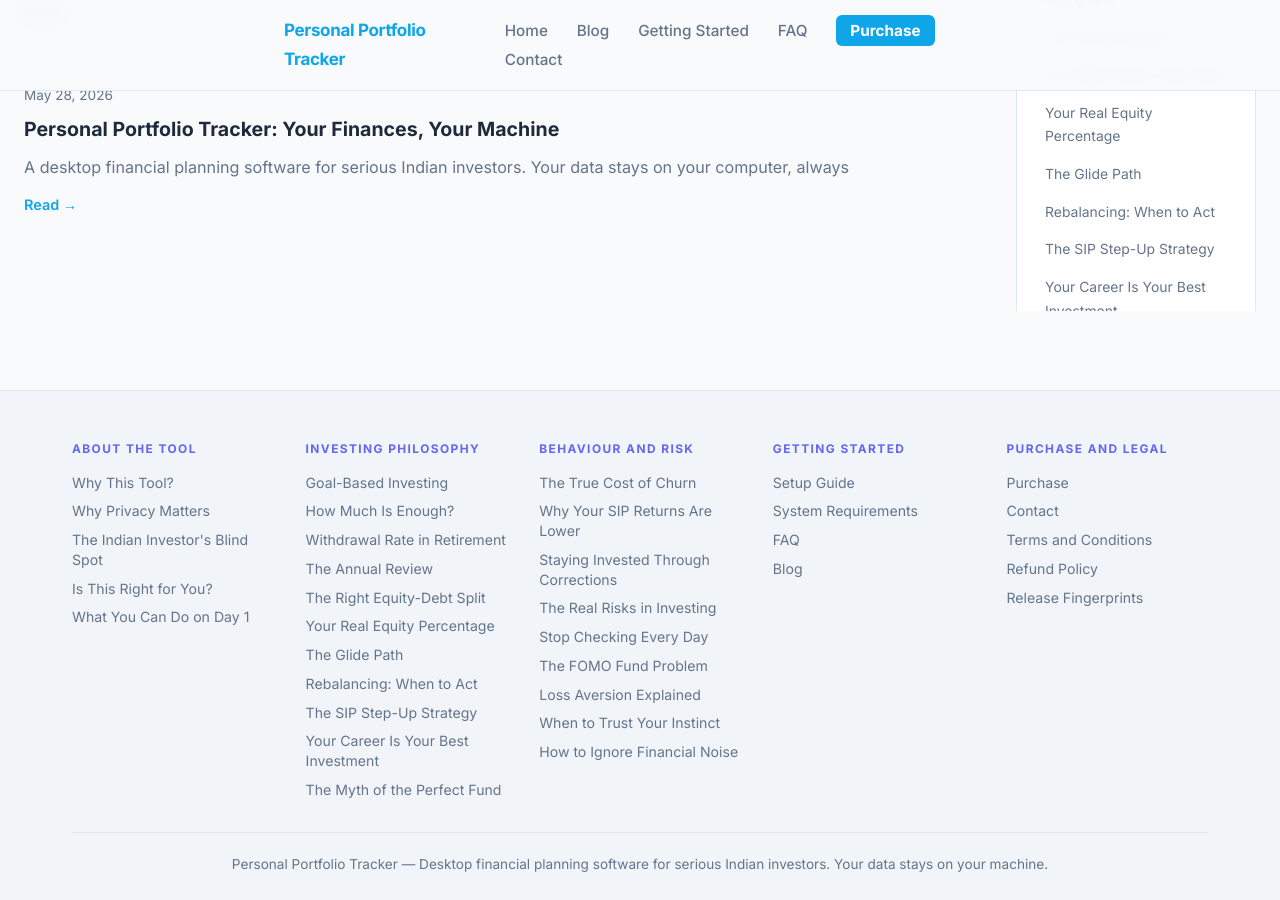
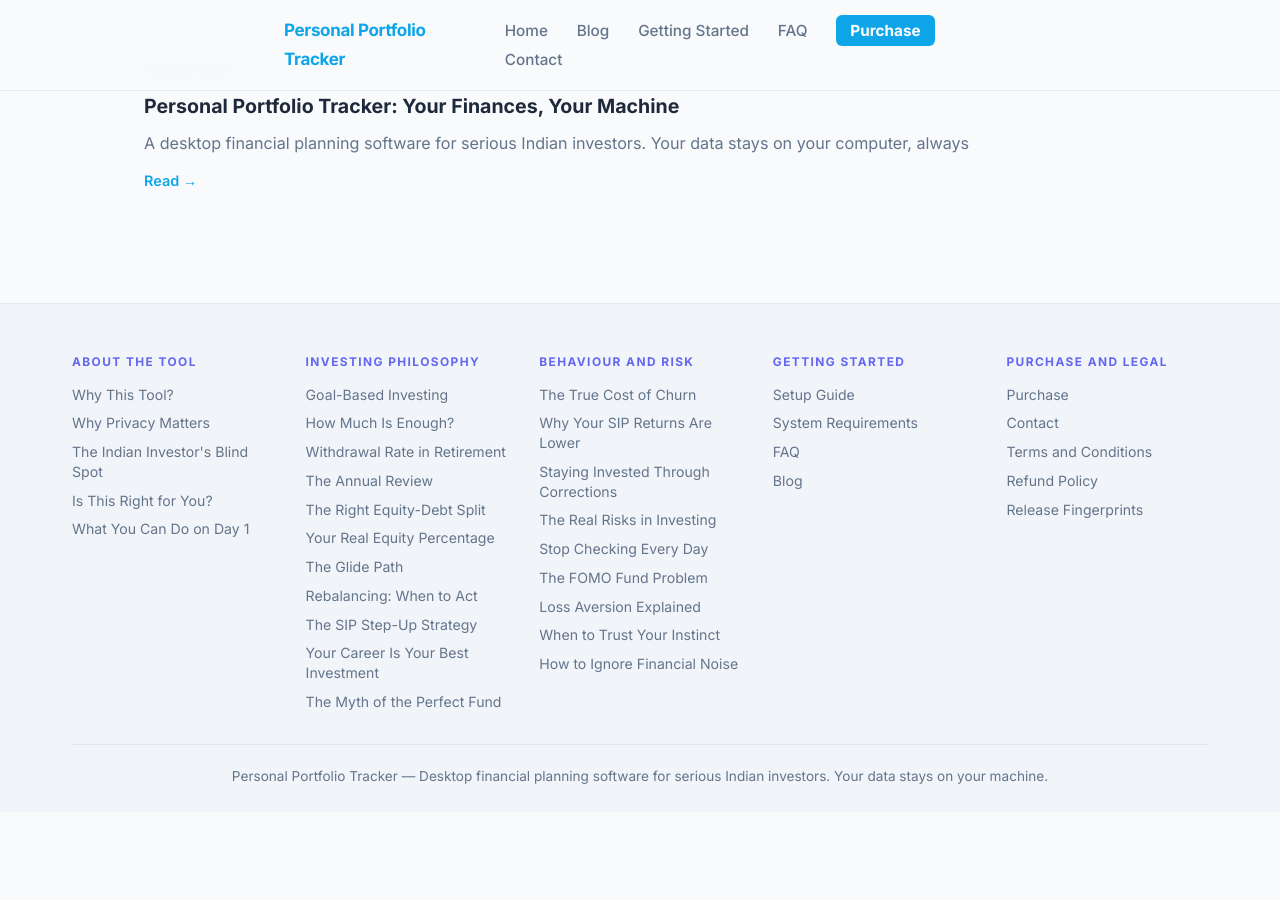
Before and after one commit to srikrishna2024/portfolio-tracker-blog, a Jekyll site: the page built from index.html, in a window 1280 px wide and 900 px high, scrolled down 3450 px. Built offline with Jekyll 4.4.1, drawn with Linux system fonts in a browser that asks for light colours; after the commit the page ends 4262 px from its top, so only the background shows below that.

Commit message:
revert home to wide layout — sidebar on home page causing too many issues

```diff
--- a/_layouts/home.html
+++ b/_layouts/home.html
@@ -29,9 +29,7 @@
     <main class="home-layout-main">
       {{ content }}
     </main>
-    <aside class="home-layout-sidebar">
-      {% include sidebar.html %}
-    </aside>
+    {% include sidebar.html %}
   </div>
 
   <footer class="site-footer">
--- a/index.html
+++ b/index.html
@@ -1,5 +1,5 @@
 ---
-layout: home
+layout: wide
 title: Personal Portfolio Tracker
 ---
 
```
